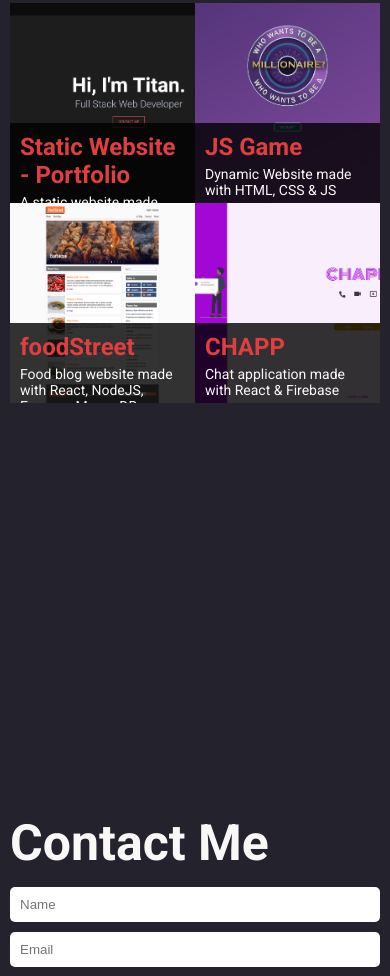
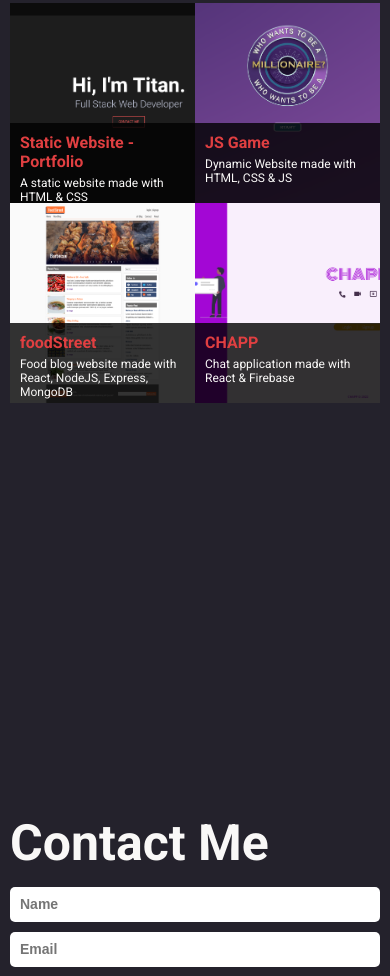
Before and after one commit to mango-gills/mango-gills.github.io, a plain HTML site: page index.html in a window 390 px wide. Shown: the part 1976-2952 px from the top of the page. Drawn offline with nearby package versions, Linux system fonts and the light colour scheme.

Commit message:
Update styles.css

```diff
--- a/css/styles.css
+++ b/css/styles.css
@@ -373,6 +373,8 @@ footer {
 }
 
 #contact-me input {
+  color: var(--primary-dark-bg);
+  font-weight: bold;
   width: 50%;
   height: 40px;
   border-radius: 5px;
@@ -381,8 +383,20 @@ footer {
   padding: 10px;
 }
 
+#contact-me input::-webkit-input-placeholder {
+  font-size: 14px;
+  font-weight: bold;
+}
+
+#contact-me input::-moz-placeholder {
+  font-size: 14px;
+  font-weight: bold;
+}
+
 #contact-me textarea {
+  color: var(--primary-dark-bg);
   font-size: 16px;
+  font-weight: bold;
   padding: 10px;
   margin: 5px 10px 5px 0;
   border-radius: 5px;
@@ -557,6 +571,13 @@ footer {
     height: 200px;
   }
 
+  .project-container h1 {
+    font-size: 16px;
+  }
+  .project-container div p {
+    font-size: 12px;
+  }
+
   #contact-me {
     width: 100%;
     margin: 0 auto;
```
